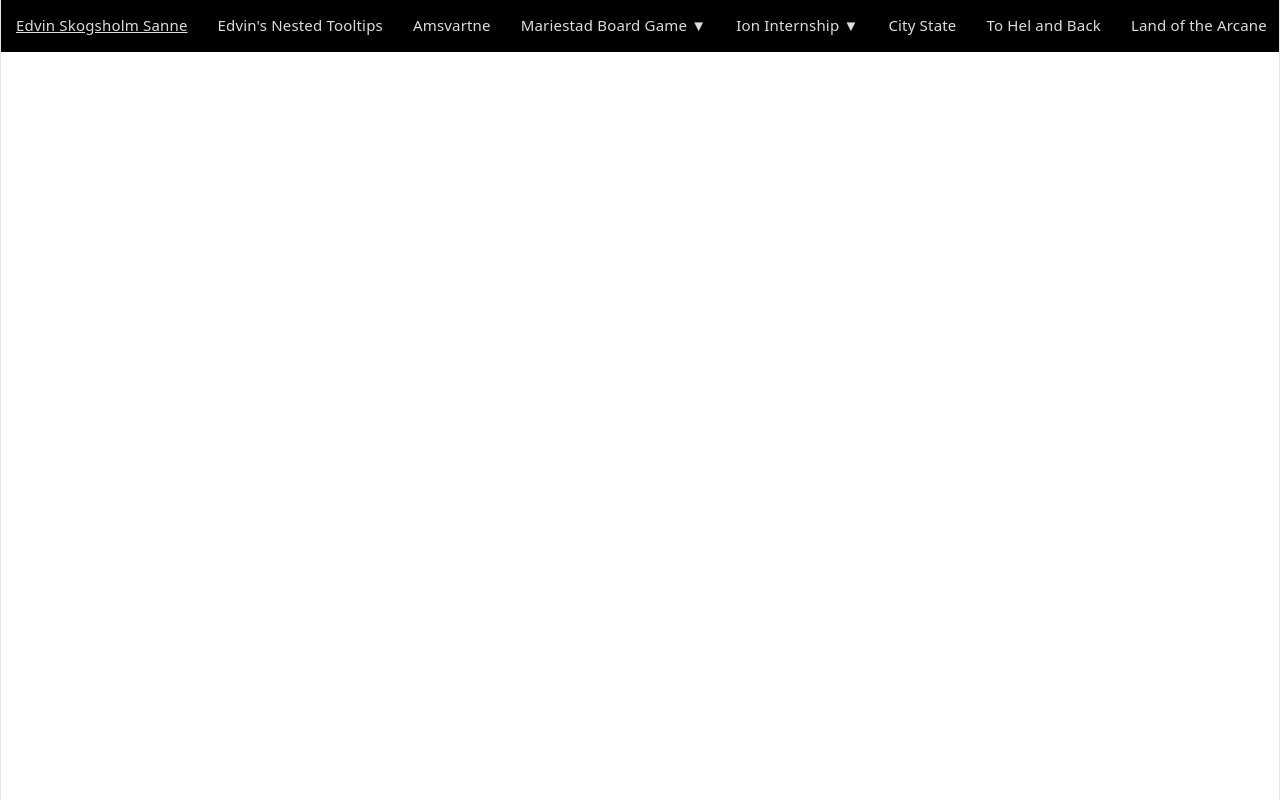
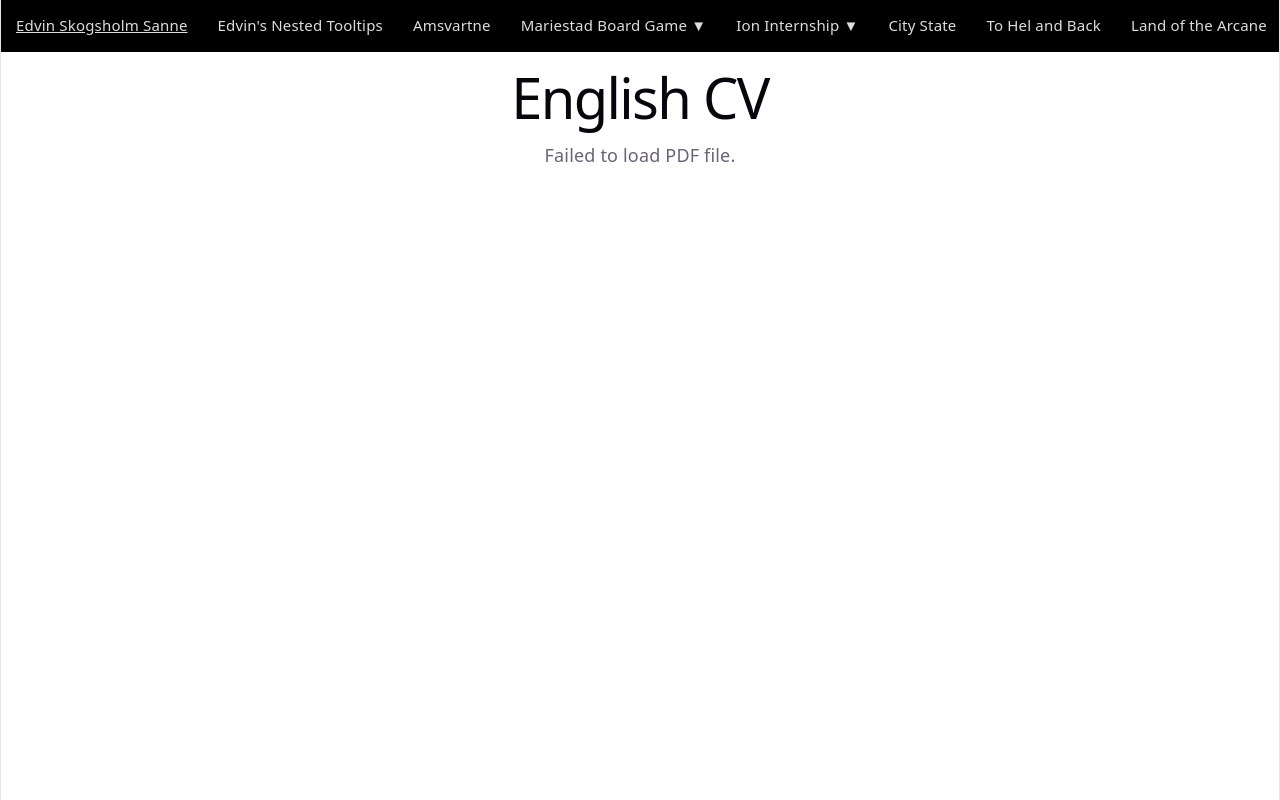
Before and after one commit to Acasez/acasez.github.io, a React (Vite) app: page /portfolio-v2/EnglishCV in a window 1280 px wide. Shown: the top 800 px of the page. Built offline with nearby package versions, Linux system fonts and the light colour scheme.

Commit message:
Test PDF viewer, not working yet

```diff
--- a/src/Routes/config.ts
+++ b/src/Routes/config.ts
@@ -50,4 +50,8 @@ export const routes = [
     path: "/portfolio-v2/AboutMe",
     component: lazy(() => import("../Subpages/AboutMe")),
   },
+  {
+    path: "/portfolio-v2/EnglishCV",
+    component: lazy(() => import("../Subpages/EnglishCV")),
+  },
 ];
--- /dev/null
+++ b/src/Subpages/EnglishCV.tsx
@@ -0,0 +1,8 @@
+import PDFViewer from "../components/PDFViewer";
+export default function EnglishCV() {
+  return (
+    <>
+      <PDFViewer title="English CV" filePath="CVs/EnglishCV.pdf" />
+    </>
+  );
+}
--- a/src/components/MainHeader.tsx
+++ b/src/components/MainHeader.tsx
@@ -79,7 +79,7 @@ export default function MainHeader() {
                   <div className="dropdown_menu">
                     <ul>
                       <li>
-                        <a href="englishCV.html">English</a>
+                        <NavLink to="/portfolio-v2/EnglishCV">English</NavLink>
                       </li>
                       <li>
                         <a href="swedishCV.html">Swedish</a>
--- /dev/null
+++ b/src/components/PDFViewer.tsx
@@ -0,0 +1,16 @@
+import { Document } from "react-pdf";
+interface PDFProps {
+  title: string;
+  filePath: string;
+}
+
+export default function PDFViewer({ title, filePath }: PDFProps) {
+  return (
+    <>
+      <div>
+        <h1>{title} </h1>
+        <Document file={filePath} />
+      </div>
+    </>
+  );
+}
```
Also changed, not shown: 2 other files (tests, documents, lock files or other folders).
